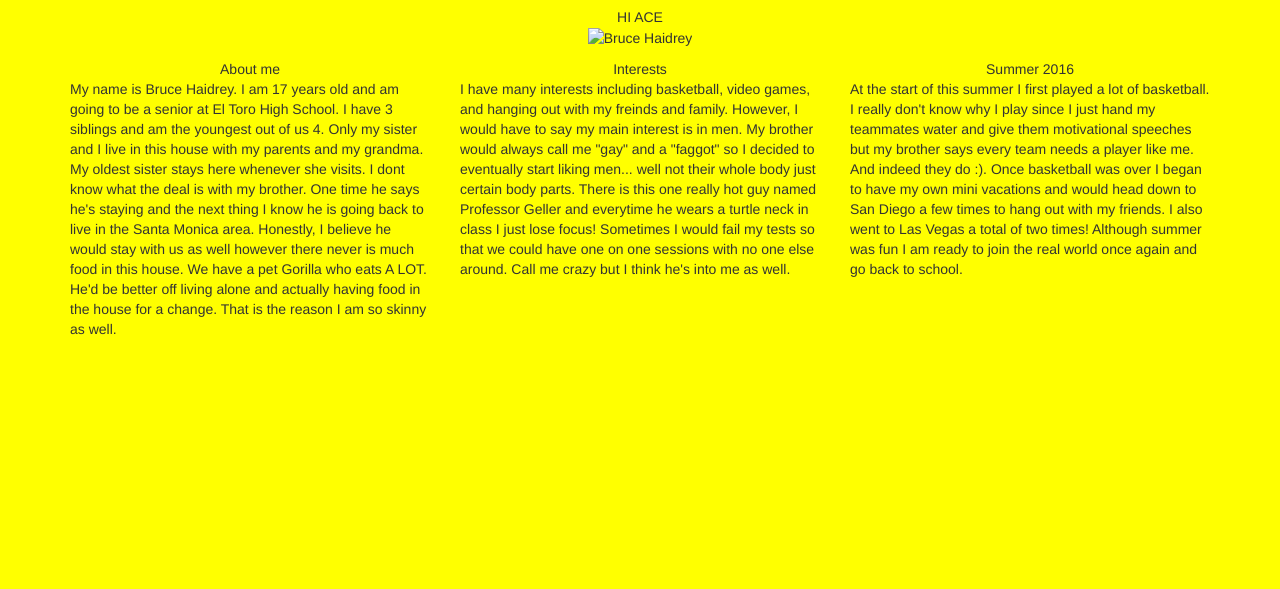
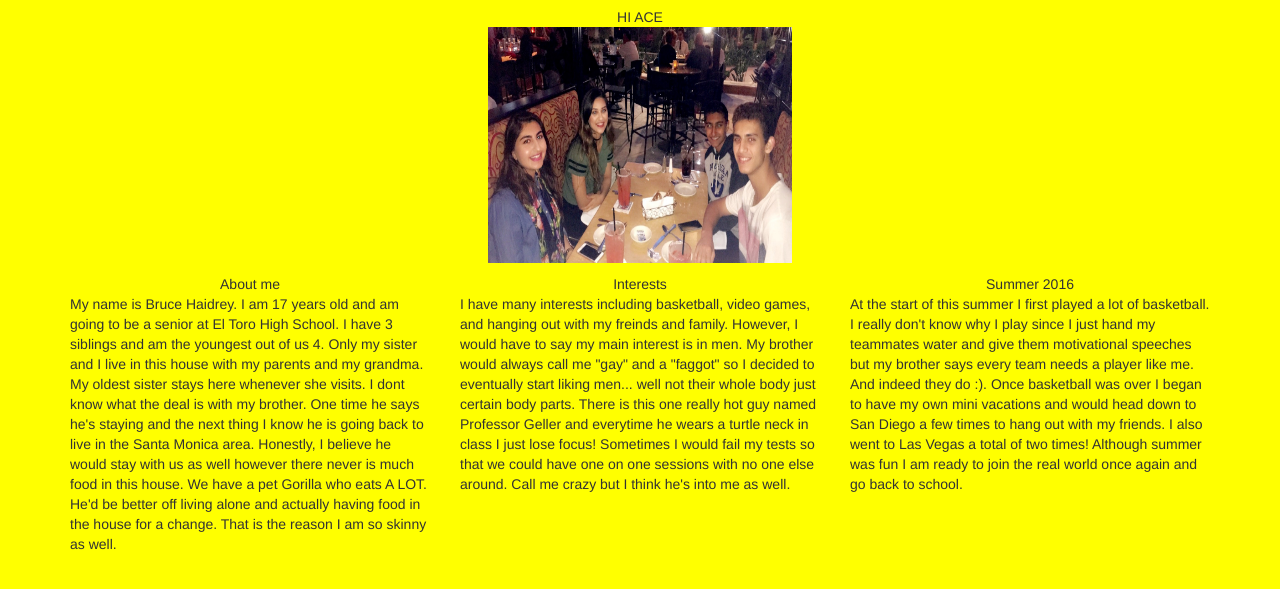
Before and after one commit to brucehaidrey24/brucehaidrey24.github.io, a plain HTML site: page index.html in a window 1280 px wide. Shown: the part 89-678 px from the top of the page. Drawn offline with nearby package versions, Linux system fonts and the light colour scheme.

Commit message:
added img

```diff
--- a/index.html
+++ b/index.html
@@ -13,7 +13,7 @@
 		<div class="container" style="text-align: center"; >
 			HI ACE
 		</div>
-		<p style="text-align: center"><img src="/Users/brucehaidrey24/Desktop/bruce.jpg" class="img-square" alt="Bruce Haidrey" width="304" height="236"></p>
+		<p style="text-align: center"><img src="./bruce.jpg" class="img-square" alt="Bruce Haidrey" width="304" height="236"></p>
 
 		<div class="container">
   		<div class="row">
```
Also changed, not shown: bruce.jpg (added), 1 other file.
